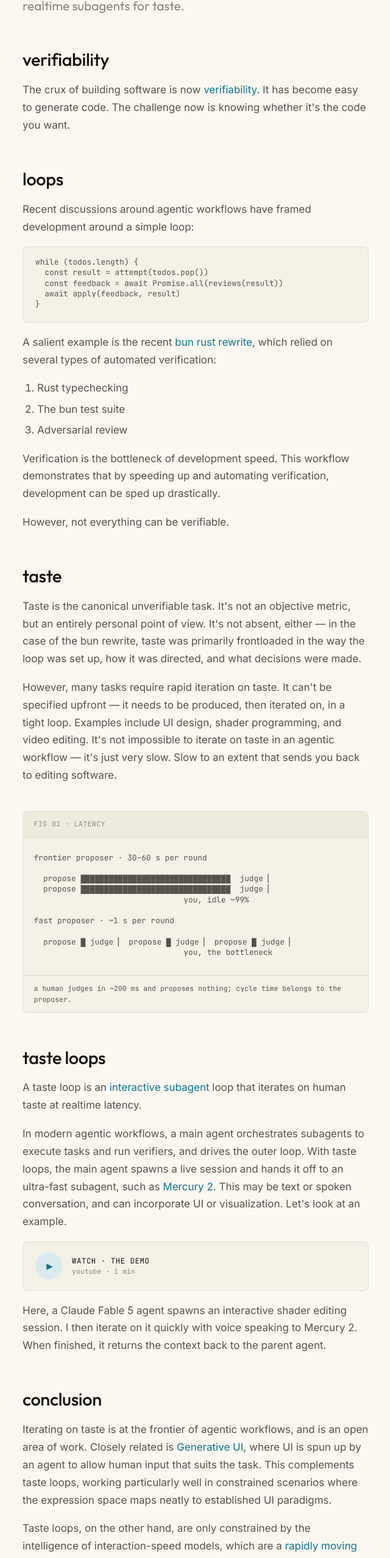
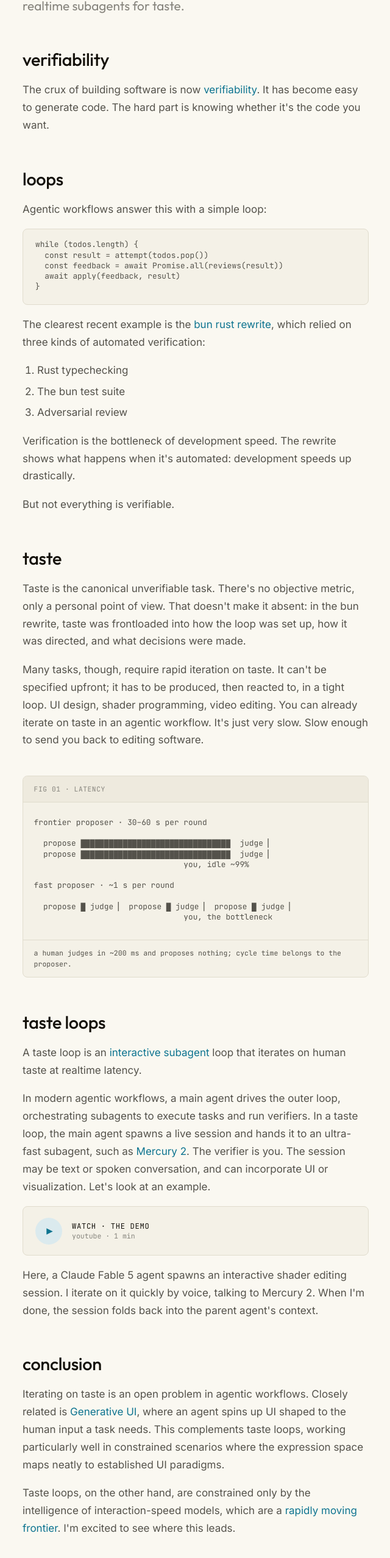
Before and after one commit to dylanebert/taste-loops, a Svelte app: page / in a window 1280 px wide. Shown: the part 216-2771 px from the top of the page at 61% size, without its empty margins (319-959 px from the left). Built offline with nearby package versions, Linux system fonts and the light colour scheme.

Commit message:
prose pass: tighter flow, verifiability→loops stitch

```diff
--- a/src/App.svelte
+++ b/src/App.svelte
@@ -35,7 +35,7 @@ fast proposer · ~1 s per round
     <p>
       The crux of building software is now
       <a href="https://karpathy.bearblog.dev/verifiability/">verifiability</a>.
-      It has become easy to generate code. The challenge now is knowing whether
+      It has become easy to generate code. The hard part is knowing whether
       it's the code you want.
     </p>
   </section>
@@ -43,8 +43,7 @@ fast proposer · ~1 s per round
   <section class="section">
     <h2>loops</h2>
     <p>
-      Recent discussions around agentic workflows have framed development
-      around a simple loop:
+      Agentic workflows answer this with a simple loop:
     </p>
 
     <div class="code">
@@ -52,9 +51,9 @@ fast proposer · ~1 s per round
     </div>
 
     <p>
-      A salient example is the recent
+      The clearest recent example is the
       <a href="https://bun.com/blog/bun-in-rust">bun rust rewrite</a>, which
-      relied on several types of automated verification:
+      relied on three kinds of automated verification:
     </p>
     <ol>
       <li>Rust typechecking</li>
@@ -62,27 +61,26 @@ fast proposer · ~1 s per round
       <li>Adversarial review</li>
     </ol>
     <p>
-      Verification is the bottleneck of development speed. This workflow
-      demonstrates that by speeding up and automating verification,
-      development can be sped up drastically.
+      Verification is the bottleneck of development speed. The rewrite shows
+      what happens when it's automated: development speeds up drastically.
     </p>
-    <p>However, not everything can be verifiable.</p>
+    <p>But not everything is verifiable.</p>
   </section>
 
   <section class="section">
     <h2>taste</h2>
     <p>
-      Taste is the canonical unverifiable task. It's not an objective metric,
-      but an entirely personal point of view. It's not absent, either — in the
-      case of the bun rewrite, taste was primarily frontloaded in the way the
-      loop was set up, how it was directed, and what decisions were made.
+      Taste is the canonical unverifiable task. There's no objective metric,
+      only a personal point of view. That doesn't make it absent: in the bun
+      rewrite, taste was frontloaded into how the loop was set up, how it was
+      directed, and what decisions were made.
     </p>
     <p>
-      However, many tasks require rapid iteration on taste. It can't be
-      specified upfront — it needs to be produced, then iterated on, in a tight
-      loop. Examples include UI design, shader programming, and video editing. It's not impossible to iterate on taste in an agentic
-      workflow — it's just very slow. Slow to an extent that sends you back to
-      editing software.
+      Many tasks, though, require rapid iteration on taste. It can't be
+      specified upfront; it has to be produced, then reacted to, in a tight
+      loop. UI design, shader programming, video editing. You can already
+      iterate on taste in an agentic workflow. It's just very slow. Slow
+      enough to send you back to editing software.
     </p>
 
     <FigureCard
@@ -102,14 +100,14 @@ fast proposer · ~1 s per round
       > loop that iterates on human taste at realtime latency.
     </p>
     <p>
-      In modern agentic workflows, a main agent orchestrates subagents to
-      execute tasks and run verifiers, and drives the outer loop. With taste
-      loops, the main agent spawns a live session and hands it off to an
-      ultra-fast subagent, such as
+      In modern agentic workflows, a main agent drives the outer loop,
+      orchestrating subagents to execute tasks and run verifiers. In a taste
+      loop, the main agent spawns a live session and hands it to an ultra-fast
+      subagent, such as
       <a href="https://www.inceptionlabs.ai/blog/introducing-mercury-2"
         >Mercury 2</a
-      >. This may be text or spoken conversation, and can incorporate UI or
-      visualization. Let's look at an example.
+      >. The verifier is you. The session may be text or spoken conversation,
+      and can incorporate UI or visualization. Let's look at an example.
     </p>
 
     <a class="video" id="watch" href="https://youtube.com/shorts/vkAt-KS6I_U">
@@ -122,26 +120,26 @@ fast proposer · ~1 s per round
 
     <p>
       Here, a Claude Fable 5 agent spawns an interactive shader editing
-      session. I then iterate on it quickly with voice speaking to Mercury 2.
-      When finished, it returns the context back to the parent agent.
+      session. I iterate on it quickly by voice, talking to Mercury 2. When
+      I'm done, the session folds back into the parent agent's context.
     </p>
   </section>
 
   <section class="section">
     <h2>conclusion</h2>
     <p>
-      Iterating on taste is at the frontier of agentic workflows, and is an
-      open area of work. Closely related is
+      Iterating on taste is an open problem in agentic workflows. Closely
+      related is
       <a
         href="https://research.google/blog/generative-ui-a-rich-custom-visual-interactive-user-experience-for-any-prompt/"
         >Generative UI</a
-      >, where UI is spun up by an agent to allow human input that suits the
-      task. This complements taste loops, working particularly well in
-      constrained scenarios where the expression space maps neatly to
-      established UI paradigms.
+      >, where an agent spins up UI shaped to the human input a task needs.
+      This complements taste loops, working particularly well in constrained
+      scenarios where the expression space maps neatly to established UI
+      paradigms.
     </p>
     <p>
-      Taste loops, on the other hand, are only constrained by the intelligence
+      Taste loops, on the other hand, are constrained only by the intelligence
       of interaction-speed models, which are a
       <a href="https://www.inceptionlabs.ai/blog/introducing-mercury-edit-2"
         >rapidly moving frontier</a
```
